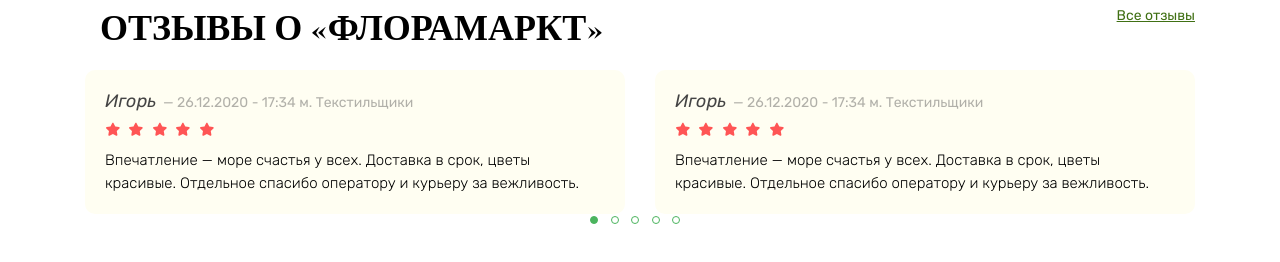
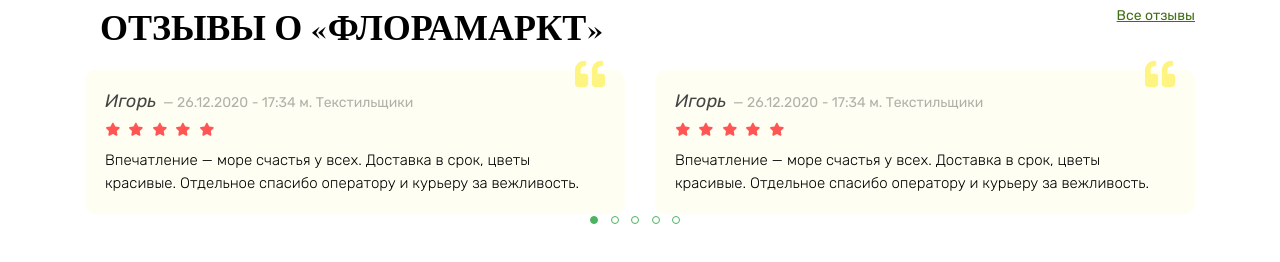
Before and after one commit to Mari525/web2_5, a plain HTML site: page index.html in a window 1280 px wide. Shown: the part 6057-6319 px from the top of the page. Drawn offline with nearby package versions, Linux system fonts and the light colour scheme.

Commit message:
добавлены кавычки к отзывам

```diff
--- a/css/style.scss
+++ b/css/style.scss
@@ -619,6 +619,7 @@ button {
 	padding: 20px;
 	font-family: $font-rubik;
 	border-radius: 10px;
+	position: relative;
 
 	&__heading {
 		color: rgba(68,68,68,0.42);
@@ -646,6 +647,18 @@ button {
 		font-weight: 300;
 		font-size: 1.5rem;
 		line-height: 150%;
+	}
+
+	&::after {
+		content: "";
+		display: inline-block;
+		width: 30px;
+		height: 30px;
+		top: -10px;
+		right: 20px;
+		position: absolute;
+		background-image: url(../img/review.svg);
+		background-repeat: no-repeat;
 	}
 }
 
```
Also changed, not shown: css/style.css, 1 other file.
